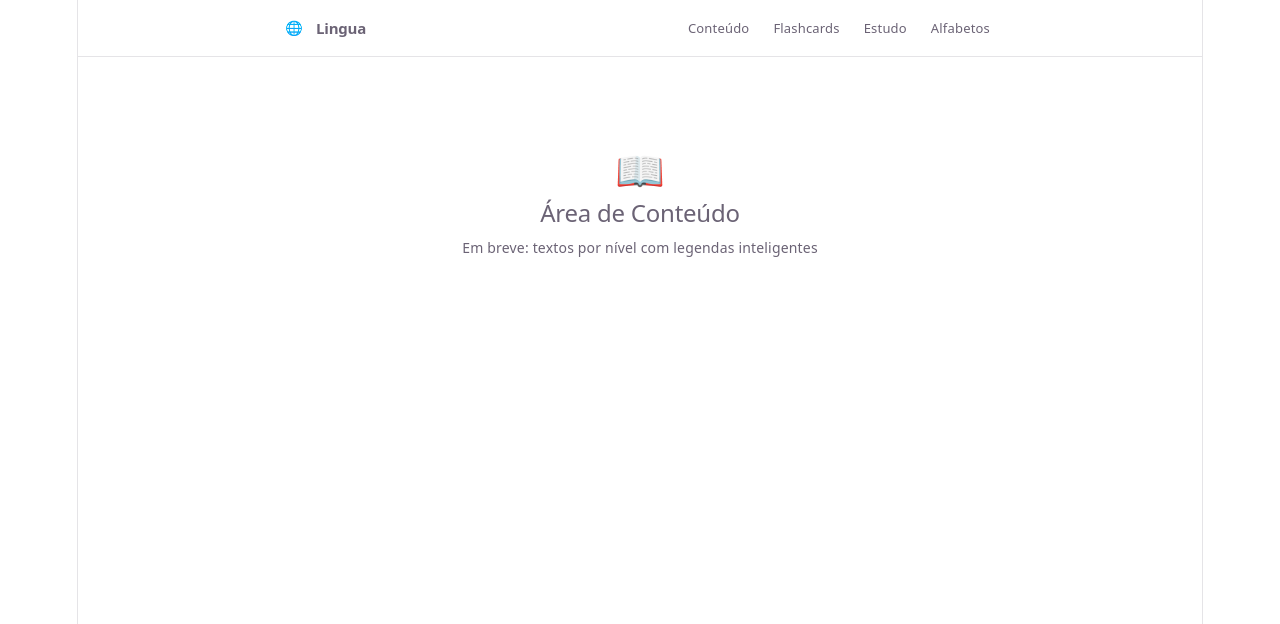
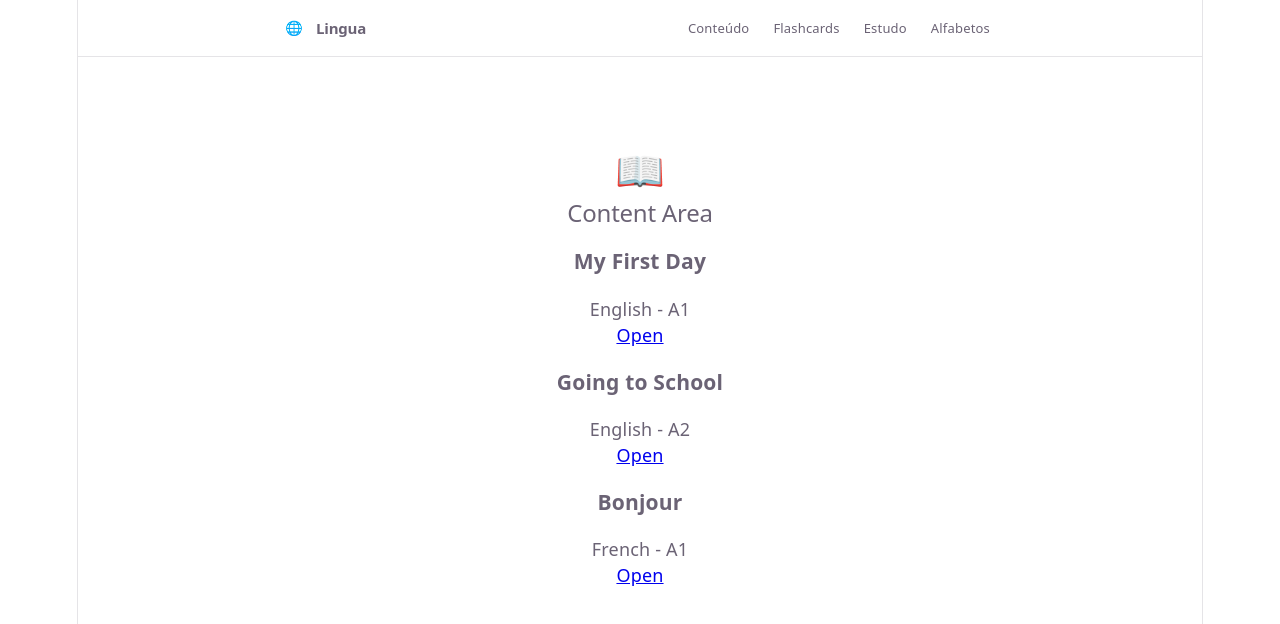
Before and after one commit to felipetmasiero-ux/Glossio, a React (Vite) app: page /content in a window 1280 px wide. Shown: the top 624 px of the page. Built offline with nearby package versions, Linux system fonts and the light colour scheme.

Commit message:
Adding the content in the Content page

```diff
--- a/src/App.jsx
+++ b/src/App.jsx
@@ -4,6 +4,7 @@ import { useState } from 'react'
 import { LanguageSelection } from './pages/LanguageSelection'
 import { Content } from './pages/Content'
 import { Study } from './pages/Study'
+import { ContentReader } from './pages/ContentReader'
 import { Flashcards } from './pages/FlashCards'
 import { Alphabets } from './pages/Alphabets'
 import { Home } from './pages/Home'
@@ -19,7 +20,8 @@ function App() {
         <Route path="/" element={<LanguageSelection setLanguage={setLanguage} />} />
         <Route path="/home" element={<Home language={language} />} />
         <Route path="/content" element={<Content />} />
-        <Route path="/study" element={<Study />} />
+        <Route path="/content/:id" element={<ContentReader/>}/>
+        <Route path="/study/" element={<Study />} />
         <Route path="/flashcards" element={<Flashcards />} />
         <Route path="/alphabets" element={<Alphabets />} />
       </Routes>
--- /dev/null
+++ b/src/data/contentData.js
@@ -0,0 +1,25 @@
+export const contentData = [
+  {
+    id: 1,
+    language: "English",
+    level: "A1",
+    title: "My First Day",
+    text: "Hello, my name is John. I am a student."
+  },
+
+  {
+    id: 2,
+    language: "English",
+    level: "A2",
+    title: "Going to School",
+    text: "Every morning I walk to school with my friends."
+  },
+
+  {
+    id: 3,
+    language: "French",
+    level: "A1",
+    title: "Bonjour",
+    text: "Bonjour, je m'appelle Pierre."
+  }
+]
--- /dev/null
+++ b/src/data/homeFeatures.js
@@ -0,0 +1,34 @@
+export const homeFeatures = [
+  {
+    to: "/content",
+    icon: "📖",
+    label: "Conteúdo",
+    description: "Textos por nível com legendas inteligentes",
+    accent: "var(--teal)",
+    bg: "var(--teal-light)",
+  },
+  {
+    to: "/flashcards",
+    icon: "🃏",
+    label: "Flashcards",
+    description: "Revisão espaçada estilo Anki",
+    accent: "var(--purple)",
+    bg: "var(--purple-light)",
+  },
+  {
+    to: "/study",
+    icon: "✏️",
+    label: "Estudo",
+    description: "Exercícios interativos",
+    accent: "#D85A30",
+    bg: "#FAECE7",
+  },
+  {
+    to: "/alphabets",
+    icon: "🔤",
+    label: "Alfabetos",
+    description: "Aprenda scripts e sistemas de escrita",
+    accent: "#BA7517",
+    bg: "#FAEEDA",
+  },
+];
--- a/src/pages/Content.jsx
+++ b/src/pages/Content.jsx
@@ -1,12 +1,27 @@
 import "./EmptyState.css";
+import { contentData } from "../data/contentData";
+import { Link } from "react-router-dom";
 
 export function Content() {
   return (
     <div className="page-container">
       <div className="empty-state">
         <div className="empty-state__icon">📖</div>
-        <h2 className="empty-state__title">Área de Conteúdo</h2>
-        <p className="empty-state__description">Em breve: textos por nível com legendas inteligentes</p>
+        <h2 className="empty-state__title">Content Area</h2>
+        {contentData.map(content => (
+          <div key={content.id}>
+            <h3>{content.title}</h3>
+
+            <p>
+              {content.language} - {content.level}
+            </p>
+
+            <Link to={`/content/${content.id}`}>
+              Open
+            </Link>
+
+          </div>
+         ))}
       </div>
     </div>
   );
--- /dev/null
+++ b/src/pages/ContentReader.jsx
@@ -0,0 +1,21 @@
+import { contentData } from "../data/contentData"
+import { useParams } from "react-router-dom"
+
+export function ContentReader() {
+    const { id } = useParams()
+
+  const content = contentData.find(
+    item => item.id === Number(id)
+  )
+
+  return (
+    <div className="page-container">
+      <div className="empty-state">
+        <div className="empty-state__icon">✏️</div>
+        <h1>{content.title}</h1>
+        <p>{content.text}</p>
+
+      </div>
+    </div>
+  )
+}
--- a/src/pages/Home.css
+++ b/src/pages/Home.css
@@ -27,6 +27,7 @@
 }
 
 .home__card:hover {
+  border-color: var(--card-accent);
   transform: translateY(-2px);
   box-shadow: var(--shadow-md);
   text-decoration: none;
--- a/src/pages/Home.jsx
+++ b/src/pages/Home.jsx
@@ -1,39 +1,6 @@
 import { Link } from "react-router-dom";
-
-const features = [
-  {
-    to: "/content",
-    icon: "📖",
-    label: "Conteúdo",
-    description: "Textos por nível com legendas inteligentes",
-    accent: "var(--teal)",
-    bg: "var(--teal-light)",
-  },
-  {
-    to: "/flashcards",
-    icon: "🃏",
-    label: "Flashcards",
-    description: "Revisão espaçada estilo Anki",
-    accent: "var(--purple)",
-    bg: "var(--purple-light)",
-  },
-  {
-    to: "/study",
-    icon: "✏️",
-    label: "Estudo",
-    description: "Exercícios interativos",
-    accent: "#D85A30",
-    bg: "#FAECE7",
-  },
-  {
-    to: "/alphabets",
-    icon: "🔤",
-    label: "Alfabetos",
-    description: "Aprenda scripts e sistemas de escrita",
-    accent: "#BA7517",
-    bg: "#FAEEDA",
-  },
-];
+import { homeFeatures } from "../data/homeFeatures";
+import "./Home.css";
 
 const flagMap = {
   English: "🇺🇸",
@@ -45,78 +12,37 @@ export function Home({ language }) {
   return (
     <div className="page-container">
       <div style={{ marginBottom: 40 }}>
-        <p style={{
-          fontSize: 13,
-          fontWeight: 500,
-          color: "var(--teal)",
-          letterSpacing: "0.5px",
-          textTransform: "uppercase",
-          marginBottom: 8,
-        }}>
+        <p className="home__eyebrow">
           {flagMap[language] || "🌐"} {language}
         </p>
+
         <h1>Bem-vindo de volta</h1>
+
         <p style={{ marginTop: 8, fontSize: 15 }}>
           O que você quer praticar hoje?
         </p>
       </div>
 
-      <div style={{
-        display: "grid",
-        gridTemplateColumns: "repeat(2, 1fr)",
-        gap: 12,
-      }}>
-        {features.map(f => (
+      <div className="home__grid">
+        {homeFeatures.map((feature) => (
           <Link
-            key={f.to}
-            to={f.to}
-            style={{
-              background: "var(--surface)",
-              border: "1px solid var(--border)",
-              borderRadius: "var(--radius-lg)",
-              padding: "20px",
-              textDecoration: "none",
-              display: "flex",
-              flexDirection: "column",
-              gap: 10,
-              transition: "all 0.2s",
-            }}
-            onMouseEnter={e => {
-              e.currentTarget.style.borderColor = f.accent;
-              e.currentTarget.style.transform = "translateY(-2px)";
-              e.currentTarget.style.boxShadow = "var(--shadow-md)";
-            }}
-            onMouseLeave={e => {
-              e.currentTarget.style.borderColor = "var(--border)";
-              e.currentTarget.style.transform = "none";
-              e.currentTarget.style.boxShadow = "none";
-            }}
+            key={feature.to}
+            to={feature.to}
+            className="home__card"
+            style={{ "--card-accent": feature.accent }}
           >
-            <div style={{
-              width: 40,
-              height: 40,
-              borderRadius: "var(--radius-sm)",
-              background: f.bg,
-              display: "flex",
-              alignItems: "center",
-              justifyContent: "center",
-              fontSize: 20,
-            }}>
-              {f.icon}
+            <div
+              className="home__card-icon"
+              style={{ background: feature.bg }}
+            >
+              {feature.icon}
             </div>
+
             <div>
-              <p style={{
-                fontWeight: 600,
-                fontSize: 15,
-                color: "var(--text)",
-                margin: "0 0 3px",
-              }}>{f.label}</p>
-              <p style={{
-                fontSize: 13,
-                color: "var(--text-muted)",
-                margin: 0,
-                lineHeight: 1.4,
-              }}>{f.description}</p>
+              <p className="home__card-title">{feature.label}</p>
+              <p className="home__card-description">
+                {feature.description}
+              </p>
             </div>
           </Link>
         ))}
--- a/src/pages/Study.jsx
+++ b/src/pages/Study.jsx
@@ -6,7 +6,7 @@ export function Study() {
       <div className="empty-state">
         <div className="empty-state__icon">✏️</div>
         <h2 className="empty-state__title">Área de Estudo</h2>
-        <p className="empty-state__description">Em breve: exercícios interativos tipo Duolingo</p>
+
       </div>
     </div>
   );
```
